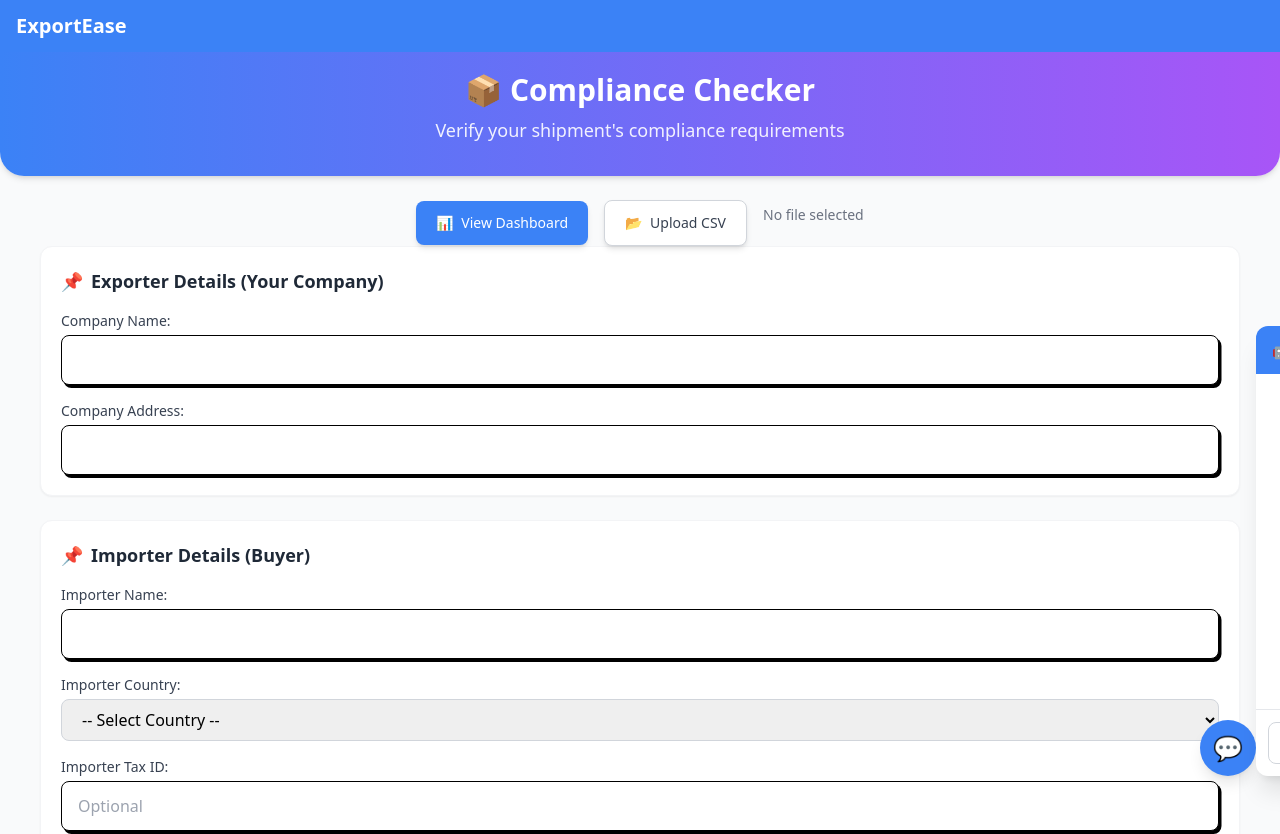
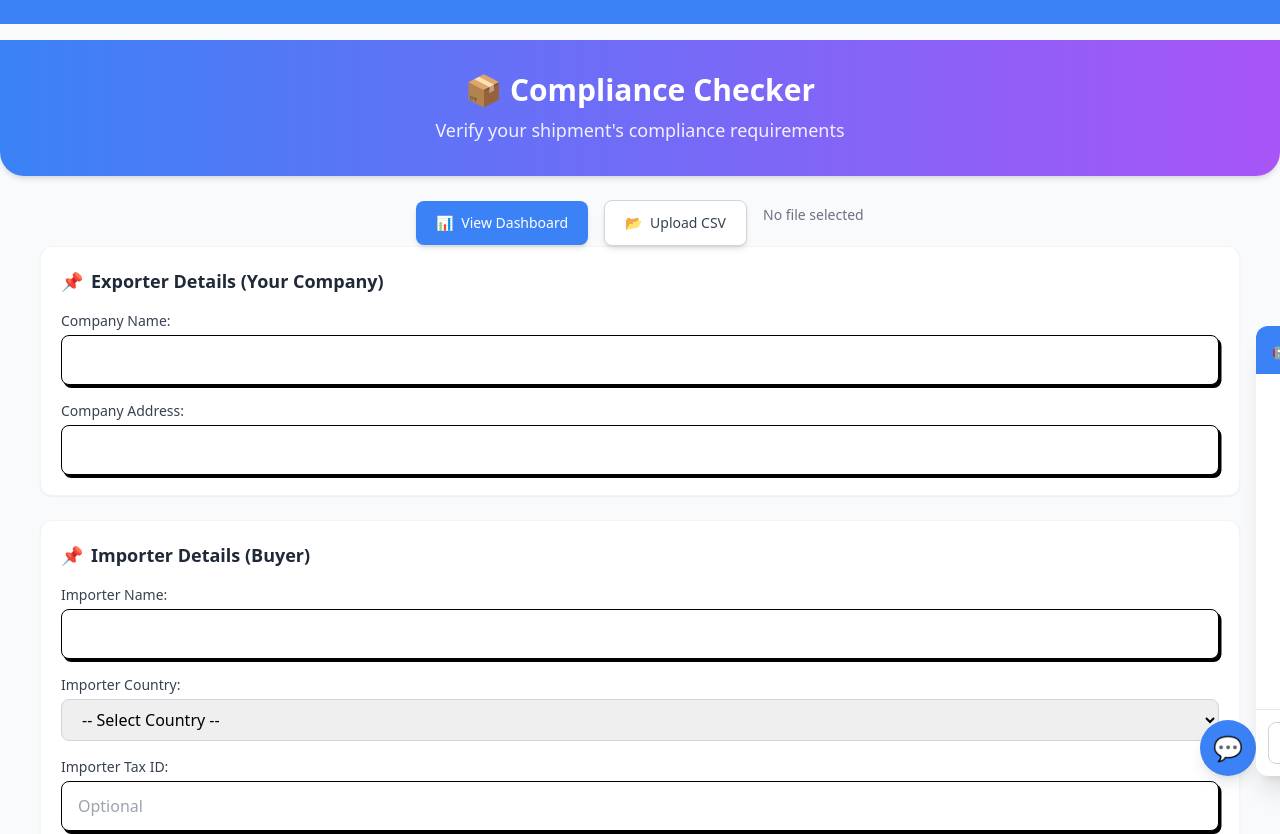
Before and after one commit to HarshKumarSaw/Hackathon-Project, a plain HTML site: page docs/index.html in a window 1280 px wide. Shown: the top 834 px of the page. Drawn offline with nearby package versions, Linux system fonts and the light colour scheme.

Commit message:
Update index.html

```diff
--- a/docs/index.html
+++ b/docs/index.html
@@ -81,7 +81,6 @@
         <div class="container mx-auto flex justify-between items-center">
             <!-- Logo -->
             <div class="text-white font-bold text-xl">
-                ExportEase
             </div>
 
             <!-- Desktop Navigation Links -->
```
